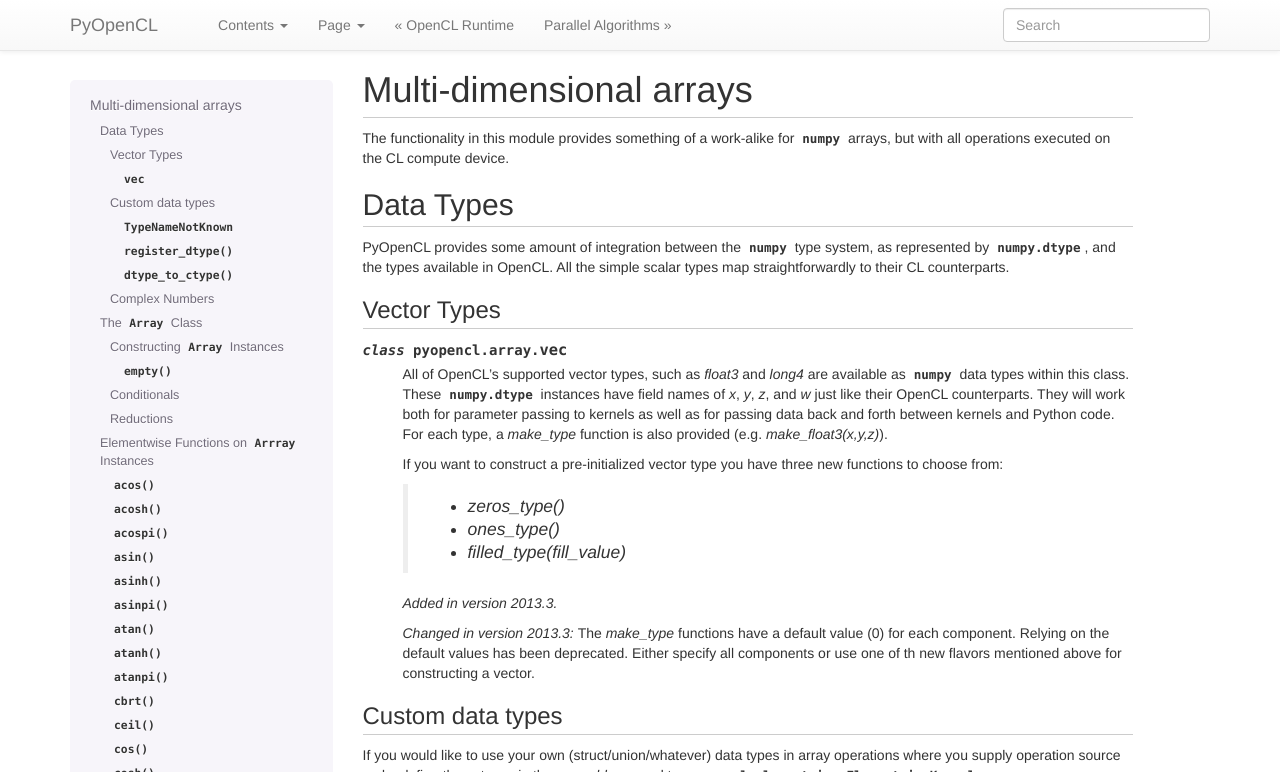
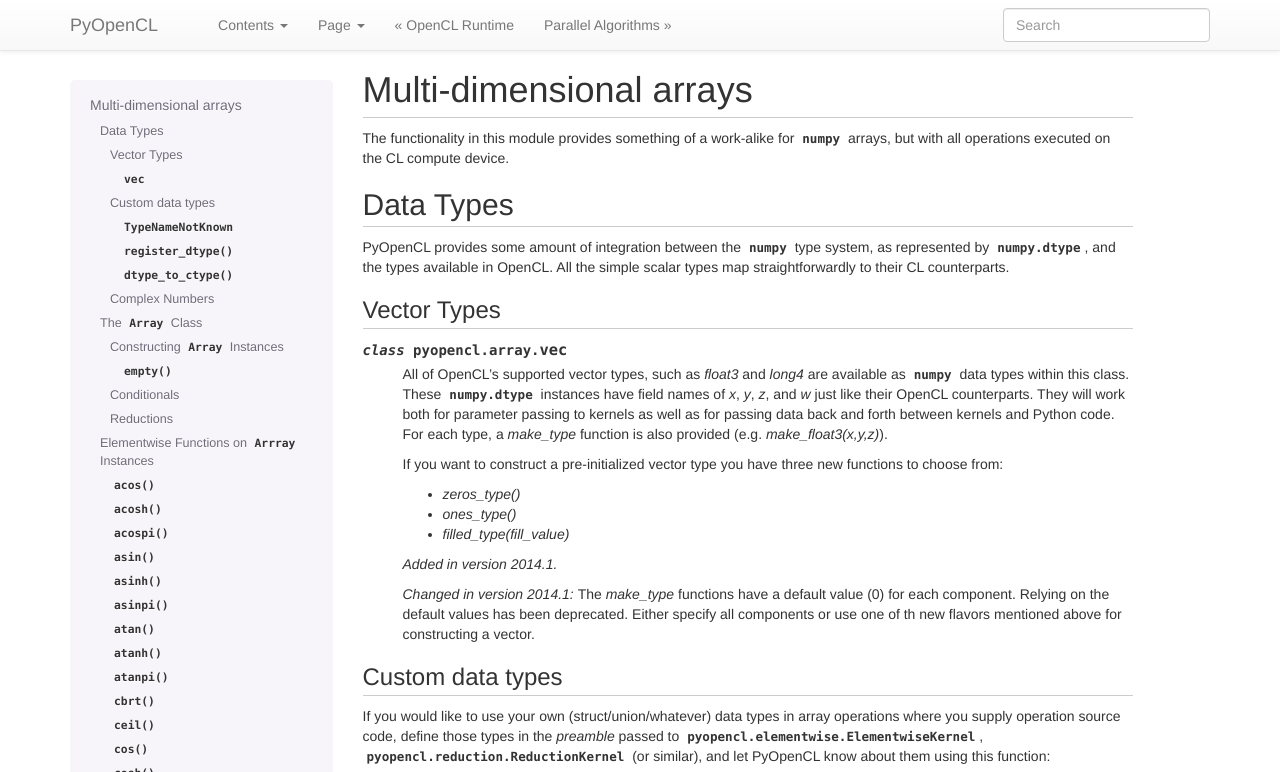
Before and after one commit to inducer/pyopencl, a Sphinx documentation site: the page built from doc/array.rst, in a window 1280 px wide and 900 px high, cut to the strip 0-772 px from the top of the window. Built offline with Sphinx 7.4.7, drawn with Linux system fonts in a browser that asks for light colours.

Commit message:
Minor fixes to Tom's patch

```diff
--- a/doc/array.rst
+++ b/doc/array.rst
@@ -32,13 +32,13 @@ Vector Types
     If you want to construct a pre-initialized vector type you have three new
     functions to choose from:
 
-        * `zeros_type()`
-        * `ones_type()`
-        * `filled_type(fill_value)`
+    * `zeros_type()`
+    * `ones_type()`
+    * `filled_type(fill_value)`
 
-    .. versionadded:: 2013.3
+    .. versionadded:: 2014.1
 
-    .. versionchanged:: 2013.3
+    .. versionchanged:: 2014.1
         The `make_type` functions have a default value (0) for each component.
         Relying on the default values has been deprecated. Either specify all
         components or use one of th new flavors mentioned above for constructing
```
Also changed, not shown: 1 other file.
